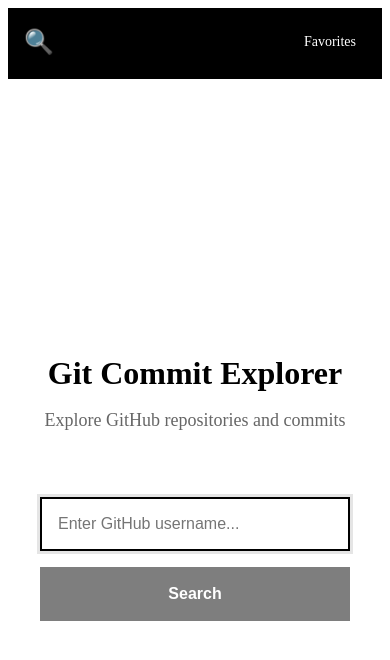
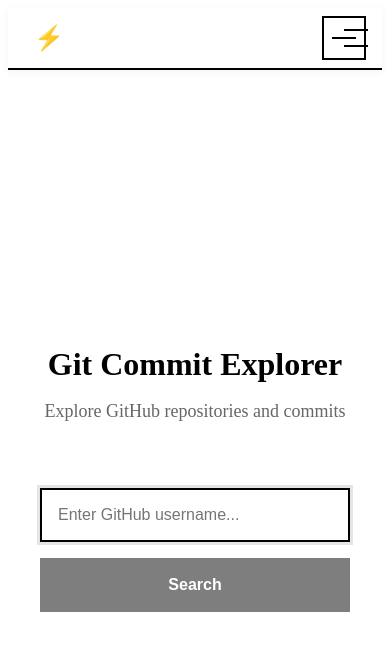
Before and after one commit to AndileDimba/github-commit-explorer, a Vue app: page / in a window 390 px wide. Shown: the top 660 px of the page. Built offline with nearby package versions, Linux system fonts and the light colour scheme.

Commit message:
revamped nav and added mobile one too, ensured home button shows when not in root

```diff
--- a/src/components/AppNavigation.vue
+++ b/src/components/AppNavigation.vue
@@ -2,98 +2,229 @@
   <nav class="app-nav">
     <div class="nav-container">
       <router-link to="/" class="nav-brand">
-        <span class="brand-icon">🔍</span>
-        <span class="brand-text">Git Explorer</span>
+        <span class="brand-icon">⚡</span>
+        <span class="brand-text">GitHub Explorer</span>
       </router-link>
 
-      <div class="nav-links">
+      <button class="mobile-toggle" @click="mobileMenuOpen = !mobileMenuOpen" aria-label="Toggle menu">
+        <span class="hamburger" :class="{ open: mobileMenuOpen }"></span>
+      </button>
+
+      <div class="nav-links" :class="{ 'mobile-open': mobileMenuOpen }">
         <router-link
-          v-if="store.currentUsername"
-          :to="`/users/${store.currentUsername}`"
+          v-if="route.path !== '/'"
+          to="/"
           class="nav-link"
+          @click="mobileMenuOpen = false"
         >
-          Repositories
+          <span class="link-icon">🏠</span>
+          <span class="link-text">Home</span>
         </router-link>
-        <router-link to="/favorites" class="nav-link">
-          <span>Favorites</span>
-          <span v-if="store.favoritesCount > 0" class="badge">{{ store.favoritesCount }}</span>
+
+        <router-link
+          to="/favorites"
+          class="nav-link"
+          @click="mobileMenuOpen = false"
+        >
+          <span class="link-icon">⭐</span>
+          <span class="link-text">Favorites</span>
+          <span v-if="store.favoritesCount > 0" class="badge">
+            {{ store.favoritesCount }}
+          </span>
         </router-link>
+
+        <a
+          href="https://github.com"
+          target="_blank"
+          rel="noopener noreferrer"
+          class="nav-link nav-link-external"
+          @click="mobileMenuOpen = false"
+        >
+          <span class="link-icon">↗</span>
+          <span class="link-text">GitHub</span>
+        </a>
       </div>
     </div>
   </nav>
 </template>
 
 <script setup lang="ts">
+import { ref } from 'vue';
 import { useRepositoryStore } from '../stores/repository';
+import { useRoute } from 'vue-router';
 
+const route = useRoute();
 const store = useRepositoryStore();
+const mobileMenuOpen = ref(false);
 </script>
 
 <style scoped>
 .app-nav {
-  background: #000;
-  color: #fff;
-  border-bottom: 3px solid #000;
+  background: #fff;
+  border-bottom: 2px solid #000;
   position: sticky;
   top: 0;
   z-index: 100;
+  box-shadow: 0 2px 8px rgba(0, 0, 0, 0.05);
 }
 
 .nav-container {
   max-width: 1400px;
   margin: 0 auto;
-  padding: 1rem 2rem;
+  padding: 0 2rem;
   display: flex;
   justify-content: space-between;
   align-items: center;
+  height: 70px;
 }
 
 .nav-brand {
   display: flex;
   align-items: center;
-  gap: 0.5rem;
+  gap: 0.75rem;
   text-decoration: none;
-  color: #fff;
+  color: #000;
+  font-weight: 700;
   font-size: 1.25rem;
-  font-weight: 700;
-  transition: opacity 0.2s;
+  transition: all 0.3s ease;
+  padding: 0.5rem 1rem;
+  border: 2px solid transparent;
 }
 
 .nav-brand:hover {
-  opacity: 0.8;
+  border-color: #000;
+  transform: translateY(-2px);
 }
 
 .brand-icon {
   font-size: 1.5rem;
+  display: flex;
+  align-items: center;
+}
+
+.brand-text {
+  font-weight: 700;
+  letter-spacing: -0.5px;
+}
+
+.mobile-toggle {
+  display: none;
+  background: none;
+  border: 2px solid #000;
+  padding: 0.5rem;
+  cursor: pointer;
+  width: 44px;
+  height: 44px;
+  position: relative;
+  transition: all 0.3s ease;
+}
+
+.mobile-toggle:hover {
+  background: #000;
+}
+
+.hamburger {
+  display: block;
+  position: relative;
+  width: 24px;
+  height: 2px;
+  background: #000;
+  transition: all 0.3s ease;
+}
+
+.mobile-toggle:hover .hamburger {
+  background: #fff;
+}
+
+.hamburger::before,
+.hamburger::after {
+  content: '';
+  position: absolute;
+  width: 24px;
+  height: 2px;
+  background: #000;
+  transition: all 0.3s ease;
+}
+
+.mobile-toggle:hover .hamburger::before,
+.mobile-toggle:hover .hamburger::after {
+  background: #fff;
+}
+
+.hamburger::before {
+  top: -8px;
+}
+
+.hamburger::after {
+  bottom: -8px;
+}
+
+.hamburger.open {
+  background: transparent;
+}
+
+.hamburger.open::before {
+  transform: rotate(45deg);
+  top: 0;
+}
+
+.hamburger.open::after {
+  transform: rotate(-45deg);
+  bottom: 0;
 }
 
 .nav-links {
   display: flex;
-  gap: 1.5rem;
+  align-items: center;
+  gap: 0.5rem;
+}
+
+.nav-link {
+  display: flex;
+  align-items: center;
+  gap: 0.5rem;
+  padding: 0.75rem 1.25rem;
+  text-decoration: none;
+  color: #000;
+  font-weight: 600;
+  font-size: 0.95rem;
+  border: 2px solid transparent;
+  transition: all 0.2s ease;
+  position: relative;
+  background: #fff;
+}
+
+.nav-link:hover {
+  background: #000;
+  color: #fff;
+  transform: translateY(-2px);
+  box-shadow: 0 4px 8px rgba(0, 0, 0, 0.1);
+}
+
+.nav-link.router-link-active {
+  background: #000;
+  color: #fff;
+  border-color: #000;
+}
+
+.nav-link.router-link-active::after {
+  content: '';
+  position: absolute;
+  bottom: -2px;
+  left: 0;
+  right: 0;
+  height: 3px;
+  background: #000;
+}
+
+.link-icon {
+  font-size: 1.1rem;
+  display: flex;
   align-items: center;
 }
 
-.nav-link {
-  text-decoration: none;
-  color: #fff;
-  font-weight: 500;
-  padding: 0.5rem 1rem;
-  border: 2px solid transparent;
-  transition: all 0.2s;
-  display: flex;
-  align-items: center;
-  gap: 0.5rem;
-  position: relative;
-}
-
-.nav-link:hover {
-  border-color: #fff;
-}
-
-.nav-link.router-link-active {
-  background: #fff;
-  color: #000;
-  border-color: #fff;
+.link-text {
+  font-weight: 600;
 }
 
 .badge {
@@ -105,29 +236,86 @@ const store = useRepositoryStore();
   font-weight: 700;
   min-width: 20px;
   text-align: center;
+  border: 1px solid #000;
 }
 
+.nav-link:hover .badge,
 .nav-link.router-link-active .badge {
+  background: #000;
+  color: #fff;
+  border-color: #fff;
+}
+
+.nav-link-external {
+  border: 2px solid #000;
+}
+
+.nav-link-external:hover {
   background: #000;
   color: #fff;
 }
 
-@media (max-width: 640px) {
+@media (max-width: 768px) {
   .nav-container {
-    padding: 1rem;
+    padding: 0 1rem;
+    height: 60px;
   }
 
+  .mobile-toggle {
+    display: block;
+  }
+
+  .nav-links {
+    position: fixed;
+    top: 60px;
+    left: 0;
+    right: 0;
+    background: #fff;
+    flex-direction: column;
+    gap: 0;
+    padding: 1rem;
+    border-bottom: 2px solid #000;
+    transform: translateY(-100%);
+    opacity: 0;
+    visibility: hidden;
+    transition: all 0.3s ease;
+    box-shadow: 0 4px 12px rgba(0, 0, 0, 0.1);
+  }
+
+  .nav-links.mobile-open {
+    transform: translateY(0);
+    opacity: 1;
+    visibility: visible;
+  }
+
+  .nav-link {
+    width: 100%;
+    justify-content: flex-start;
+    padding: 1rem 1.25rem;
+    border: 2px solid #000;
+    margin-bottom: 0.5rem;
+  }
+
+  .nav-link:hover {
+    transform: translateX(4px);
+  }
+
+  .nav-link.router-link-active::after {
+    display: none;
+  }
+
+  .brand-text {
+    font-size: 1rem;
+  }
+}
+
+@media (max-width: 480px) {
   .brand-text {
     display: none;
   }
 
-  .nav-links {
-    gap: 0.5rem;
-  }
-
-  .nav-link {
+  .nav-brand {
     padding: 0.5rem;
-    font-size: 0.875rem;
   }
 }
 </style>
```
